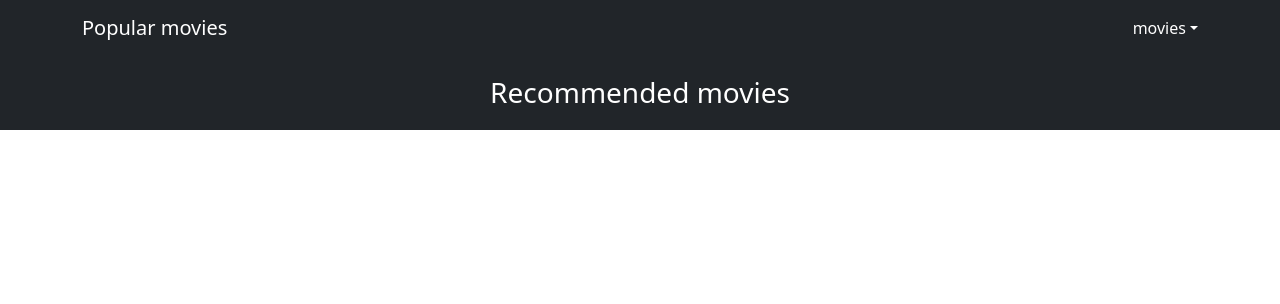
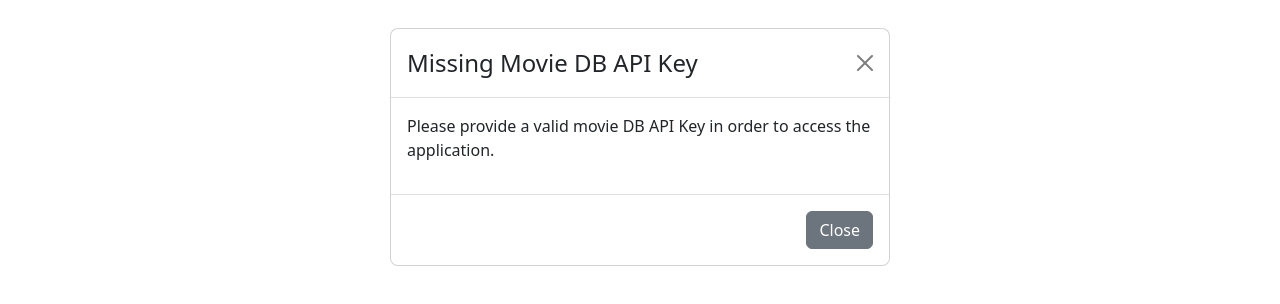
Before and after one commit to claudia-codes/tv-shows-and-movies, a React (Create React App) app: page /details/1 in a window 1280 px wide. Shown: the top 304 px of the page. Built offline with nearby package versions, Linux system fonts and the light colour scheme; no server answers.

Commit message:
Update docs, add errror modal

```diff
--- a/src/App.tsx
+++ b/src/App.tsx
@@ -1,5 +1,6 @@
 import React from "react";
 import { BrowserRouter as Router, Route, Routes } from "react-router-dom";
+
 import "./App.css";
 import "bootstrap/dist/css/bootstrap.css";
 import { Provider } from "react-redux";
@@ -8,14 +9,21 @@ import moviesReducer from "./store/mediaSlice";
 import MediaListPage from "./pages/MediaListPage";
 import MainNavBar from "./components/MainNavBar";
 import MediaDetailsPage from "./pages/MediaDetailsPage";
+import ErrorModal from "./components/ErrorModal";
 
 const store = configureStore({
   reducer: moviesReducer,
 });
+const API_KEY = process.env.REACT_APP_MOVIE_DB_API_KEY;
+const error = {
+  title: "Missing Movie DB API Key",
+  message: "Please provide a valid movie DB API Key in order to access the application."
+}
 
 function App() {
   return (
     <Provider store={store}>
+      {API_KEY && (
         <Router>
           <div className="App">
             <MainNavBar></MainNavBar>
@@ -25,6 +33,8 @@ function App() {
             </Routes>
           </div>
         </Router>
+      )}
+      {!API_KEY && <ErrorModal error={error}></ErrorModal>}
     </Provider>
   );
 }
--- /dev/null
+++ b/src/components/ErrorModal.tsx
@@ -0,0 +1,32 @@
+import Button from "react-bootstrap/Button";
+import Modal from "react-bootstrap/Modal";
+interface Props {
+  error: {
+    title?: string;
+    message?: string;
+  };
+}
+const ErrorModal: React.FunctionComponent<Props> = ({ error }) => {
+  return (
+    <div
+      className="modal show"
+      style={{ display: "block", position: "initial" }}
+    >
+      <Modal.Dialog>
+        <Modal.Header closeButton>
+          <Modal.Title>{error.title || "Error"}</Modal.Title>
+        </Modal.Header>
+
+        <Modal.Body>
+          <p>{error.message || "Something went wrong"}</p>
+        </Modal.Body>
+
+        <Modal.Footer>
+          <Button variant="secondary">Close</Button>
+        </Modal.Footer>
+      </Modal.Dialog>
+    </div>
+  );
+};
+
+export default ErrorModal;
--- a/src/components/MediaDetails.css
+++ b/src/components/MediaDetails.css
@@ -10,5 +10,4 @@ mediaDetails-card {
 }
 .mediaDetails-card .mediaDetails-body {
     position: absolute;
-    /* bottom: 0; */
 }
--- a/src/pages/MediaDetailsPage.tsx
+++ b/src/pages/MediaDetailsPage.tsx
@@ -2,7 +2,7 @@ import MediaDetails from "../components/MediaDetails";
 import {
   getImagePath,
   getMediaDetailsPathByType,
-  getMediaReccomendationsPathByType,
+  getSimilarMediaPath,
 } from "../utils/urlComposer";
 import { useSelector } from "react-redux";
 import {
@@ -44,7 +44,7 @@ const MediaDetailsPage: React.FunctionComponent<Props> = () => {
       try {
         if (mediaId) {
           const response = await fetch(
-            getMediaReccomendationsPathByType(currentMediaType, mediaId)
+            getSimilarMediaPath(currentMediaType, mediaId)
           );
           const data = await response.json();
           setRecommendedMedia(data.results);
--- a/src/utils/urlComposer.ts
+++ b/src/utils/urlComposer.ts
@@ -21,16 +21,16 @@ export const getMediaDetailsPathByType = (mediaType: "movies" | "shows", media_i
     : popularMovieDetailsPath(media_id);
 };
 
-const popularMovieReccomendationsPath = (media_id: string) =>
-  `${BASE_URL}/movie/${media_id}/recommendations?api_key=${API_KEY}`;
-const popularShowReccomendationsPath = (show_id: string) =>
-  `${BASE_URL}/tv/${show_id}/recommendations?api_key=${API_KEY}`;
+const similarMoviesPath = (media_id: string) =>
+  `${BASE_URL}/movie/${media_id}/similar?api_key=${API_KEY}`;
+const similarShowsPath = (show_id: string) =>
+  `${BASE_URL}/tv/${show_id}/similar?api_key=${API_KEY}`;
 
-export const getMediaReccomendationsPathByType = (mediaType: "movies" | "shows", media_id: string) => {
+export const getSimilarMediaPath = (mediaType: "movies" | "shows", media_id: string) => {
   //defaults to movies
   return mediaType === "shows"
-    ? popularShowReccomendationsPath(media_id)
-    : popularMovieReccomendationsPath(media_id);
+    ? similarShowsPath(media_id)
+    : similarMoviesPath(media_id);
 };
 
 export const getImagePath = (
```
Also changed, not shown: 2 other files (tests, documents, lock files or other folders). Lines whose indentation alone changed are shown as unchanged.
